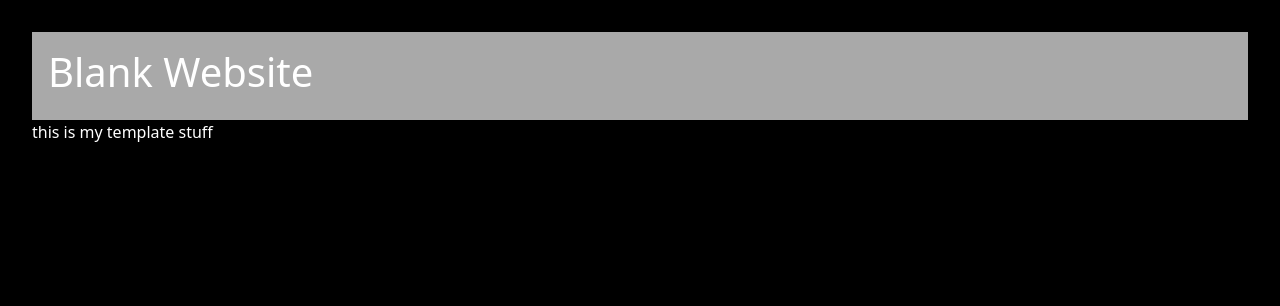
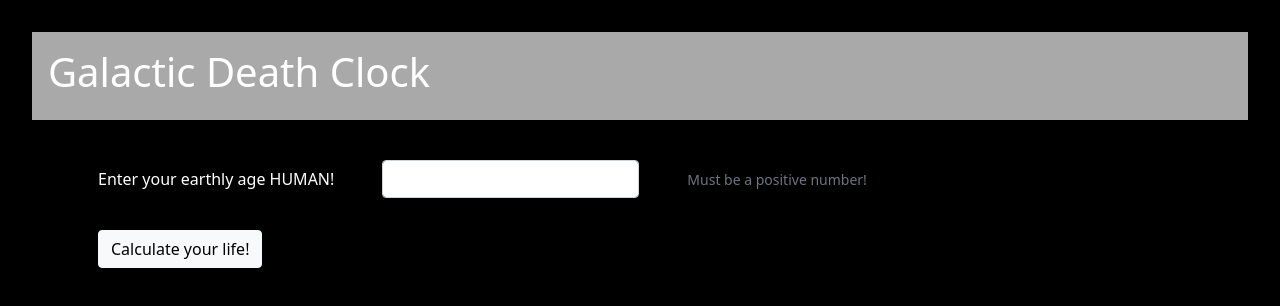
Before and after one commit to ArthurEOrtiz/Super-Galactic-Age-Calculator, a website built with webpack: page src/index.html in a window 1280 px wide. Built offline with nearby package versions, Linux system fonts and the light colour scheme.

Commit message:
Adding UX/UI

```diff
--- a/package.json
+++ b/package.json
@@ -1,5 +1,5 @@
 {
-  "name": "blank",
+  "name": "super-galactic-age-calculator",
   "version": "1.0.0",
   "description": "",
   "main": "index.js",
--- a/src/index.html
+++ b/src/index.html
@@ -3,9 +3,31 @@
 <head>
   <title></title>
 </head>
-<header><h1>Blank Website</h1></header>
+<header><h1>Galactic Death Clock</h1></header>
 <body>
-    <p>this is my template stuff</p>
+  <div class  = "container align-items-center">
+    <br>
+  <form id="userInputForm">
+    <div class="row p-3 g-5 align-items-center">
+      <div class="col-auto">
+        <label for="userInput" class="col-form-label">Enter your earthly age HUMAN!</label>
+      </div>
+      <div class="col-auto">
+        <input type="number" min="1" id="userAge" class="form-control">
+      </div>
+      <div class="col-auto">
+        <span id="passwordHelpInline" class="form-text">
+          Must be a positive number!
+        </span>
+      </div>
 
+    </div>
+    <div class="p-3">
+    <button type="submit" class="btn btn-light">Calculate your life!</button>
+    </div>
+
+  </form>
+
+  </div>
 </body>
 </html>
--- a/src/index.js
+++ b/src/index.js
@@ -2,8 +2,16 @@ import $ from 'jquery';
 import 'bootstrap';
 import 'bootstrap/dist/css/bootstrap.min.css';
 import './css/styles.css';
+import Human from '../src/js/human.js';
 
 $(document).ready(function(){
+  $('#userInputForm').submit(function(event){
+    event.preventDefault();
+    const userAge = parseInt($('#userAge').val());
 
+    let human = new Human(userAge);
 
+    console.log(human);
+
+  });
 });
```
Also changed, not shown: src/js/human.js (indentation only).
